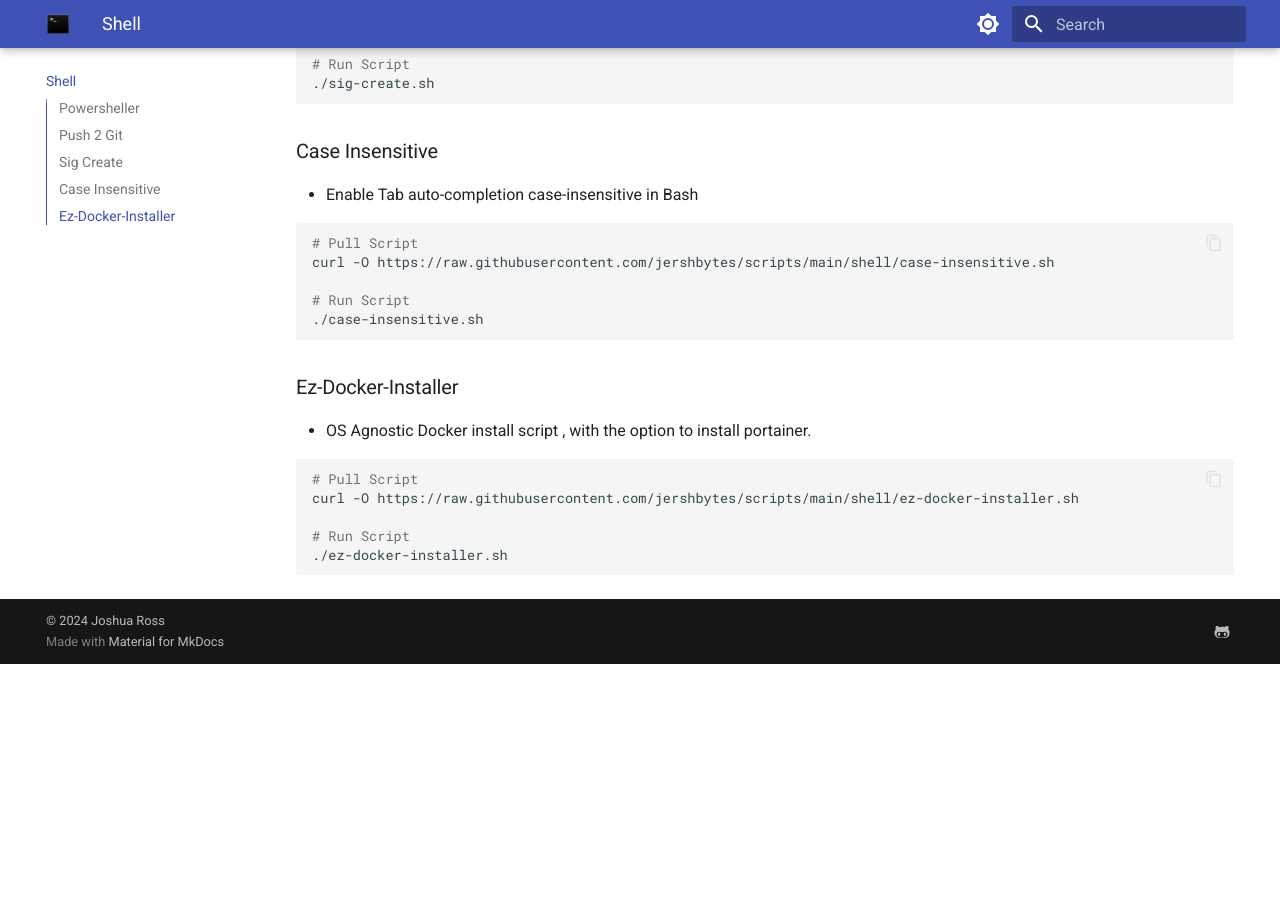
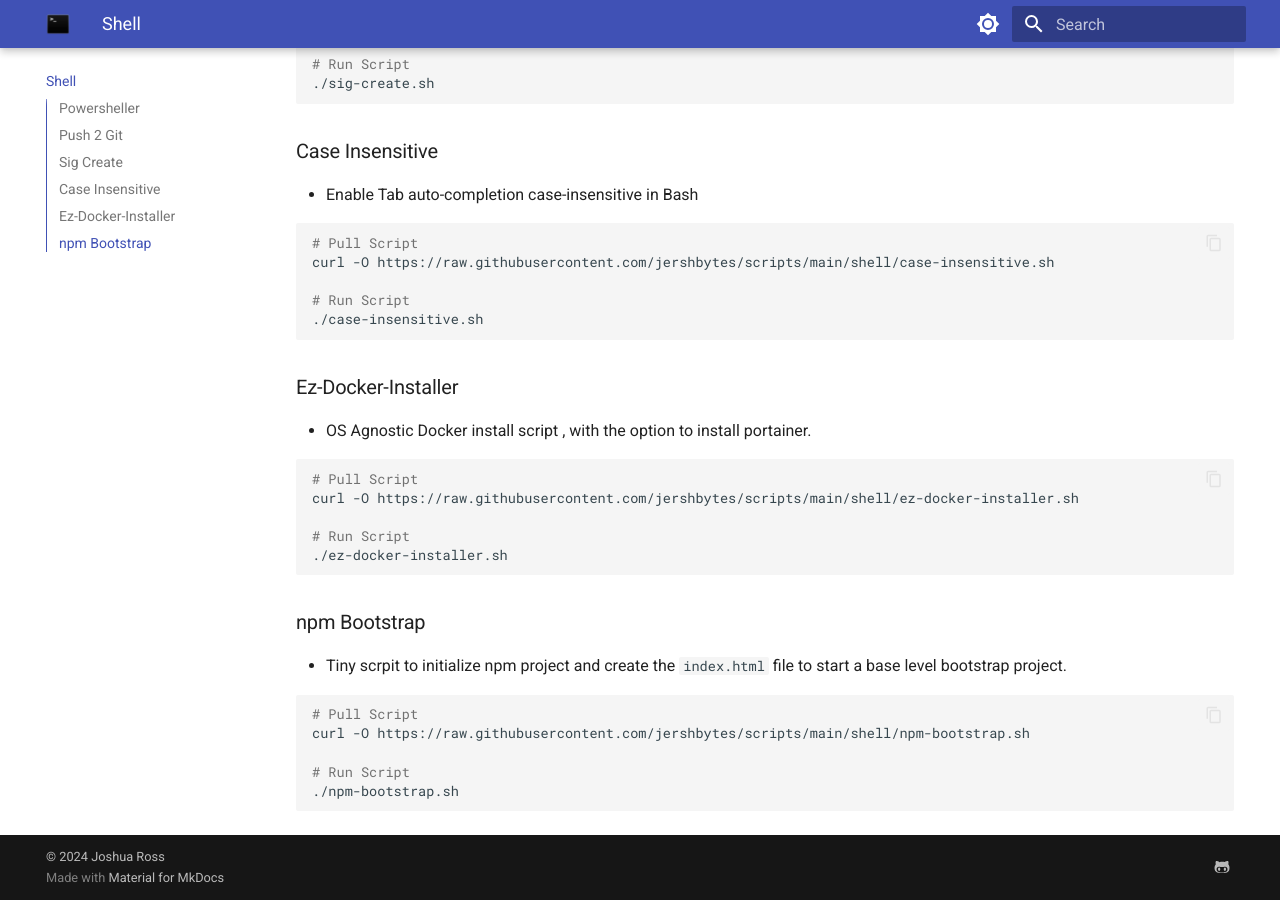
Before and after one commit to coloredbytes/jershs-scripts, an MkDocs documentation site: the page built from docs/shell.md, in a window 1280 px wide and 900 px high, scrolled down 799 px. Built offline with MkDocs 1.6.1 and Material for MkDocs 9.7.7, drawn with Linux system fonts in a browser that asks for light colours; before the commit the page ends 1463 px from its top, so only the background shows below that.

Commit message:
Added npm script.

````diff
--- a/docs/shell.md
+++ b/docs/shell.md
@@ -59,3 +59,15 @@
 # Run Script
 ./ez-docker-installer.sh
 ```
+
+### npm Bootstrap
+
+-  Tiny scrpit to initialize npm project and create the `index.html` file to start a base level bootstrap project.
+
+```shell
+# Pull Script
+curl -O https://raw.githubusercontent.com/jershbytes/scripts/main/shell/npm-bootstrap.sh
+
+# Run Script
+./npm-bootstrap.sh
+```
````
Also changed, not shown: 1 other file.
